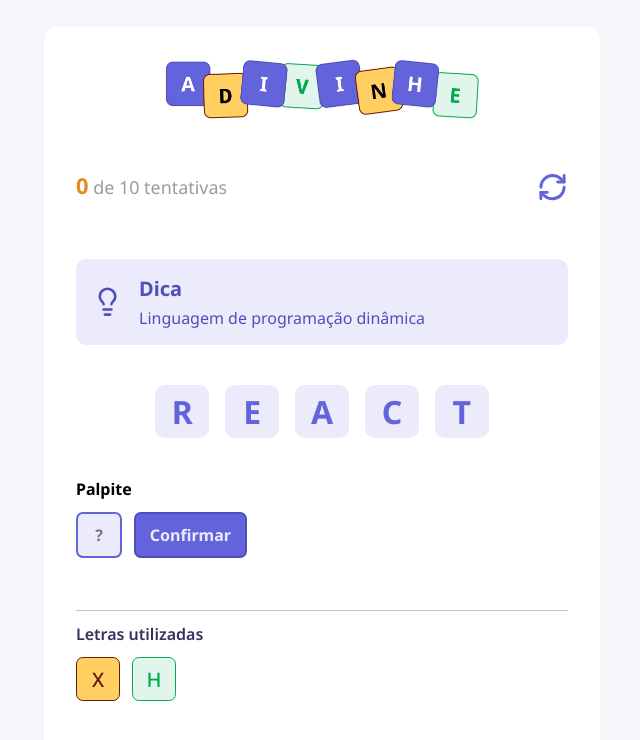
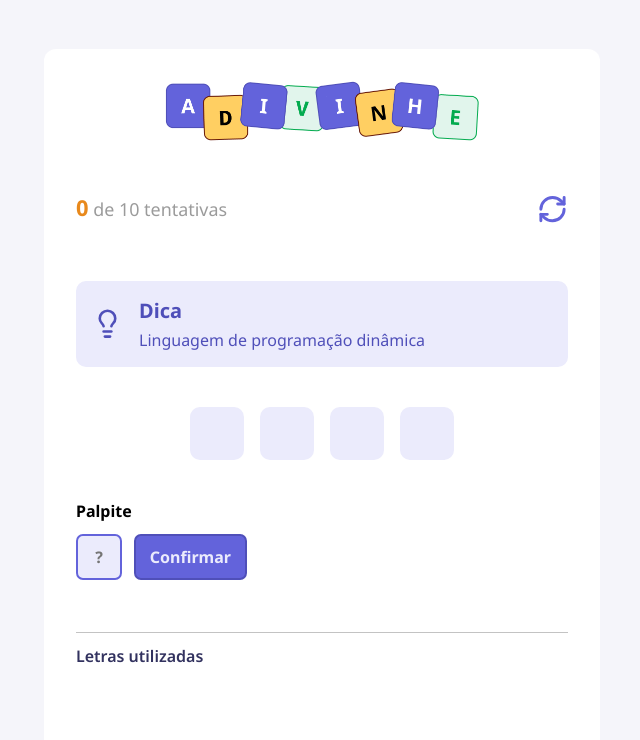
Before and after one commit to miqueiassantoss/adivinhe, a React (Vite) app: page / in a window 1280 px wide. Shown: the top 740 px of the page, without its empty margins (318-958 px from the left). Built offline with nearby package versions, Linux system fonts and the light colour scheme.

Commit message:
handle-confirm function

```diff
--- a/src/App.tsx
+++ b/src/App.tsx
@@ -9,10 +9,12 @@
 import { Input } from "./components/Input"
 import { Button } from "./components/Button"
 import { LettersUsed } from "./components/LettersUsed"
+import type { LettersUsedProps } from "./components/LettersUsed"
 
 export default function App() {
   const [attempts, setAttempt] = useState(0)
   const [letter, setLetter] = useState("")
+  const [lettersUsed, setLettersUsed] = useState<LettersUsedProps[]>([])
   const [challenge, setChallenge] = useState<Challenge | null>(null)
 
 
@@ -29,9 +31,34 @@
     setLetter("")
   }
 
+  function handleConfirm(){
+    if (!challenge){
+      return
+    }
+
+    if(!letter.trim()){
+      return alert("Digite uma letra.")
+    }
+
+    const value = letter.toUpperCase()
+    const exists = lettersUsed.find((used) => used.value.toLocaleUpperCase() === value)
+
+    if(exists){
+      return alert ("Você já utilizou a letra " + value)
+    }
+
+    setLettersUsed((prevState) => [...prevState, {value, correct: false}])
+    setLetter("")
+
+  }
+
   useEffect( () => {
     startGame()
   }, [])
+
+  if(!challenge){
+    return
+  }
 
   return (
     <div className={styles.container}>
@@ -41,21 +68,21 @@
         <Tip tip="Linguagem de programação dinâmica" />
 
         <div className={styles.word}>
-          <Letter value="R" />
-          <Letter value="e" />
-          <Letter value="a" />
-          <Letter value="c" />
-          <Letter value="t" />
+          {
+            challenge.word.split("").map(() => (
+              <Letter value="" />
+            ))
+          }
         </div>
 
         <h4>Palpite</h4>
 
         <div className={styles.guess}>
-          <Input autoFocus maxLength={1} placeholder="?" />
-          <Button title="Confirmar" />
+          <Input autoFocus maxLength={1} placeholder="?" value={letter} onChange={(e) => setLetter(e.target.value)}/>
+          <Button title="Confirmar" onClick={handleConfirm}/>
         </div>
 
-        <LettersUsed />
+        <LettersUsed data={lettersUsed}/>
       </main>
     </div>
   )
--- a/src/components/LettersUsed/index.tsx
+++ b/src/components/LettersUsed/index.tsx
@@ -2,14 +2,24 @@
 
 import { Letter } from "../Letter"
 
-export function LettersUsed(){
-  return(
+export type LettersUsedProps = {
+  value: string
+  correct: boolean
+}
+
+type Props = {
+  data: LettersUsedProps[]
+}
+
+export function LettersUsed({ data }: Props) {
+  return (
     <div className={styles.lettersUsed}>
       <h5>Letras utilizadas</h5>
 
       <div>
-        <Letter value="X" size="small" color="wrong"/>
-        <Letter value="H" size="small" color="correct"/>
+        {data.map(({ value, correct }) => (
+          <Letter value={value} size="small" color={correct ? "correct" : "wrong"} />
+        ))}
       </div>
     </div>
   )
```
